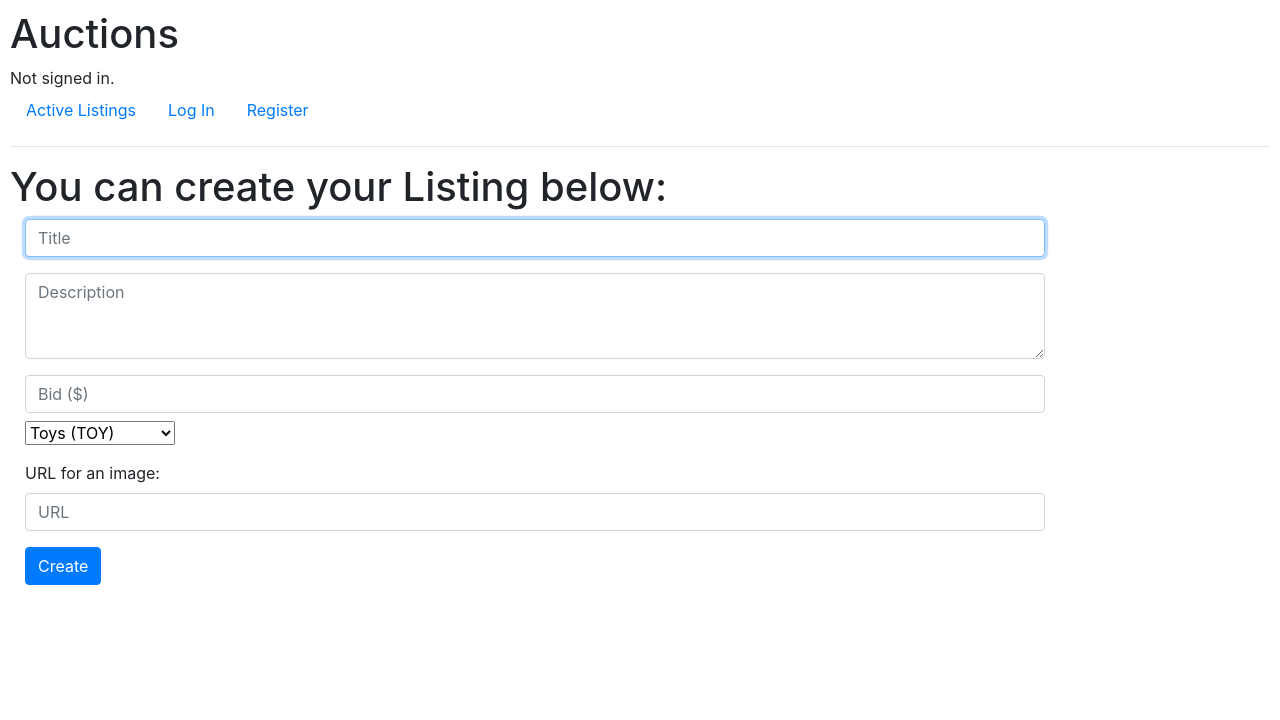
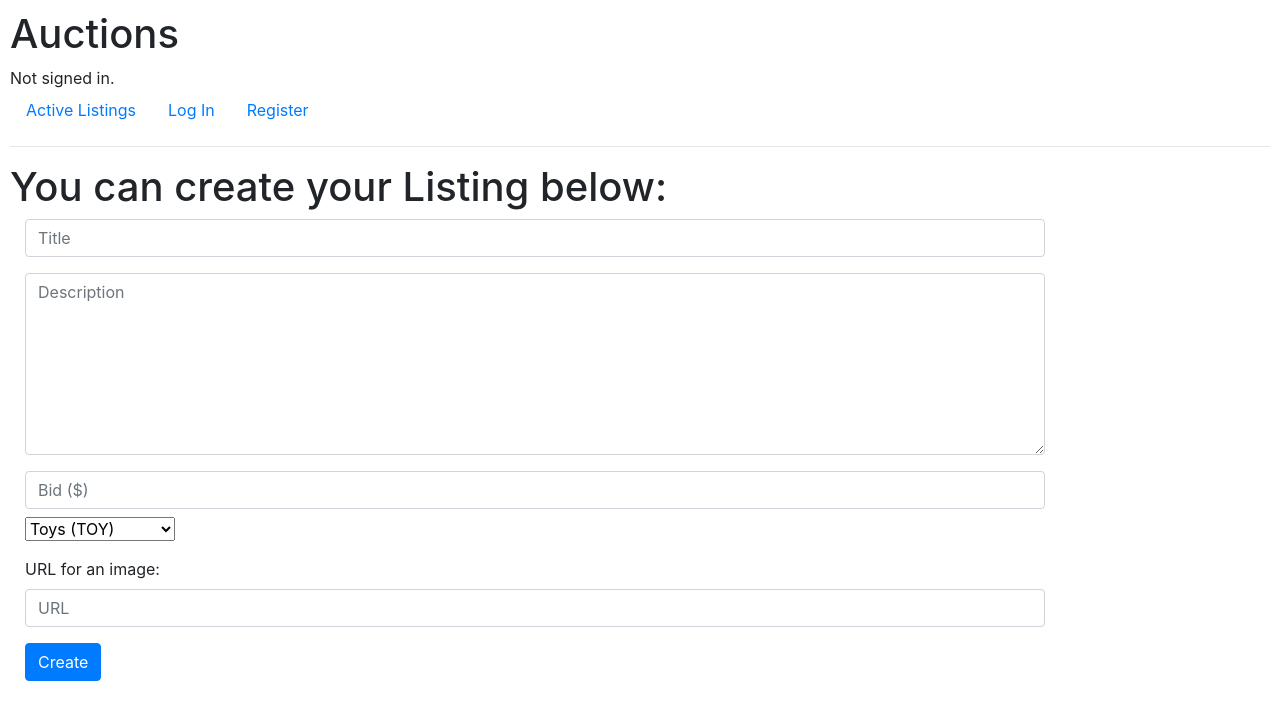
Before and after one commit to amirn003/commerce, a Django app: page /create/ in a window 1280 px wide. Shown: the top 720 px of the page. Run offline with Django 3.2, Linux system fonts and the light colour scheme; data comes from the database, SQL or seed files in the repository; both versions use the stored data as it was after the commit; some libraries are stand-ins or nearby versions.

Commit message:
add django form to create a new listing

```diff
--- a/auctions/templates/auctions/create.html
+++ b/auctions/templates/auctions/create.html
@@ -9,13 +9,16 @@
   {% csrf_token %}
   <div class="col-10">
     <div class="form-group">
-        <input autofocus class="form-control" type="text" name="title" placeholder="Title">
+        <!-- <input autofocus class="form-control" type="text" name="title" placeholder="Title"> -->
+        {{ form.title }}
     </div>
     <div class="form-group">
-        <textarea class="form-control" id="description" name="description" placeholder="Description" rows="3"></textarea>
+        <!-- <textarea class="form-control" id="description" name="description" placeholder="Description" rows="3"></textarea> -->
+         {{ form.description }}
     </div>
     <div class="form-group">
-        <input class="form-control" type="integer" name="bid" placeholder="Bid ($)">
+        <!-- <input class="form-control" type="integer" name="bid" placeholder="Bid ($)"> -->
+         {{ form.bid }}
 
         <select class="mt-2" name="category" id="">
             {% for category in categories %}
@@ -25,33 +28,13 @@
     </div>
     <div class="form-group">
         <label for="picture">URL for an image:</label>
-        <input autofocus class="form-control" type="text" name="picture" placeholder="URL">
+        <!-- <input autofocus class="form-control" type="text" name="picture" placeholder="URL"> -->
+         {{ form.picture }}
     </div>
-    <!-- <div class="form-group">
-        <label for="picture">Upload a picture:</label>
-        <input class="form-control-file" type="file" name="picture" id="picture">
-    </div> -->
-    <!-- <div class="ml-3"> -->
       <input class="btn btn-primary" type="submit" value="Create">
-    <!-- </div> -->
-
   </div>
 
 
 </form>
 
-
-<!-- <form action="" method="POST">
-  {% csrf_token %}
-  <label for="title">{{ form.title.label }}</label>
-  <input id="title" disabled="disabled" type="text" name="title" placeholder="{{ name }}"><br>
-  <label for="title">Title</label>
-  <input id="title" disabled="disabled" type="text" name="title" placeholder="Title"><br>
-
-  <label for="content">{{ form.content.label }}:</label>
-  <textarea id="content" name="content" contentEditable="true">{{ read_entry }}</textarea>
-
-  <input type="submit" value="Save">
-</form> -->
-
 {% endblock %}
--- a/auctions/templates/auctions/page.html
+++ b/auctions/templates/auctions/page.html
@@ -24,7 +24,11 @@
       <h4>Current Bider:</h4>
       <ul>
         {% for active_listing in active_listings %}
-          <li>{{ active_listing.bid.user }} bids {{ active_listing.bid.amount }}$</li>
+          {% if  active_listing.bid.user == user %}
+            <li>No any biders yet.</li>
+          {% else %}
+            <li>{{ active_listing.bid.user }} bids {{ active_listing.bid.amount }}$</li>
+          {% endif %}
         {% empty %}
           <li>No any biders yet.</li>
         {% endfor %}
--- a/commerce/views.py
+++ b/commerce/views.py
@@ -2,10 +2,17 @@ from django.http import HttpResponse, HttpResponseRedirect
 from django.shortcuts import render
 from django.urls import reverse
 from auctions.models import Product, Category, Bid, Comment, AuctionListing
+from django import forms
 
 
-# def index(request):
-#     return HttpResponse("Commerce Index")
+class ListingForm(forms.Form):
+
+    title = forms.CharField(label="Title",widget=forms.TextInput(attrs={"class": "form-control", "placeholder":"Title"}))
+    description = forms.CharField(label="Description", widget=forms.Textarea(attrs={"class": "form-control", "placeholder":"Description", "rows":"7"}))
+    bid = forms.IntegerField(label="Bid ($)", widget=forms.TextInput(attrs={"class": "form-control", "placeholder":"Bid ($)"}))
+
+    picture = forms.CharField(label="URL for an image",widget=forms.TextInput(attrs={"class": "form-control", "placeholder":"URL"}))
+
 
 def create(request):
     categories = Category.objects.all()
@@ -13,7 +20,8 @@ def create(request):
     #categories = Category.objects.get(code="VEH")
     return render(request, "auctions/create.html", {
         "categories": categories,
-        "category_info": category_info
+        "category_info": category_info,
+        "form": ListingForm()
     })
 
 
```
Also changed, not shown: db.sqlite3.
